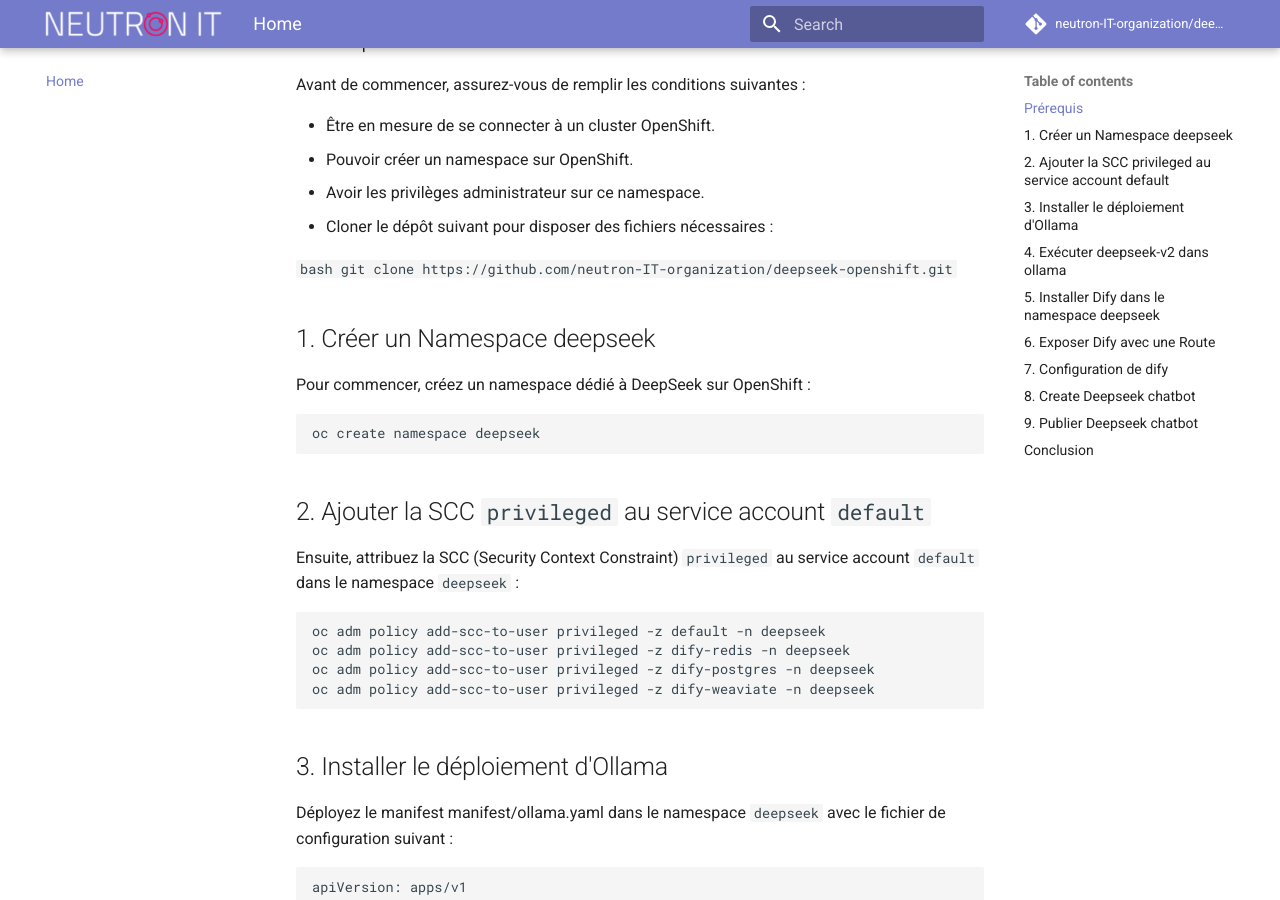
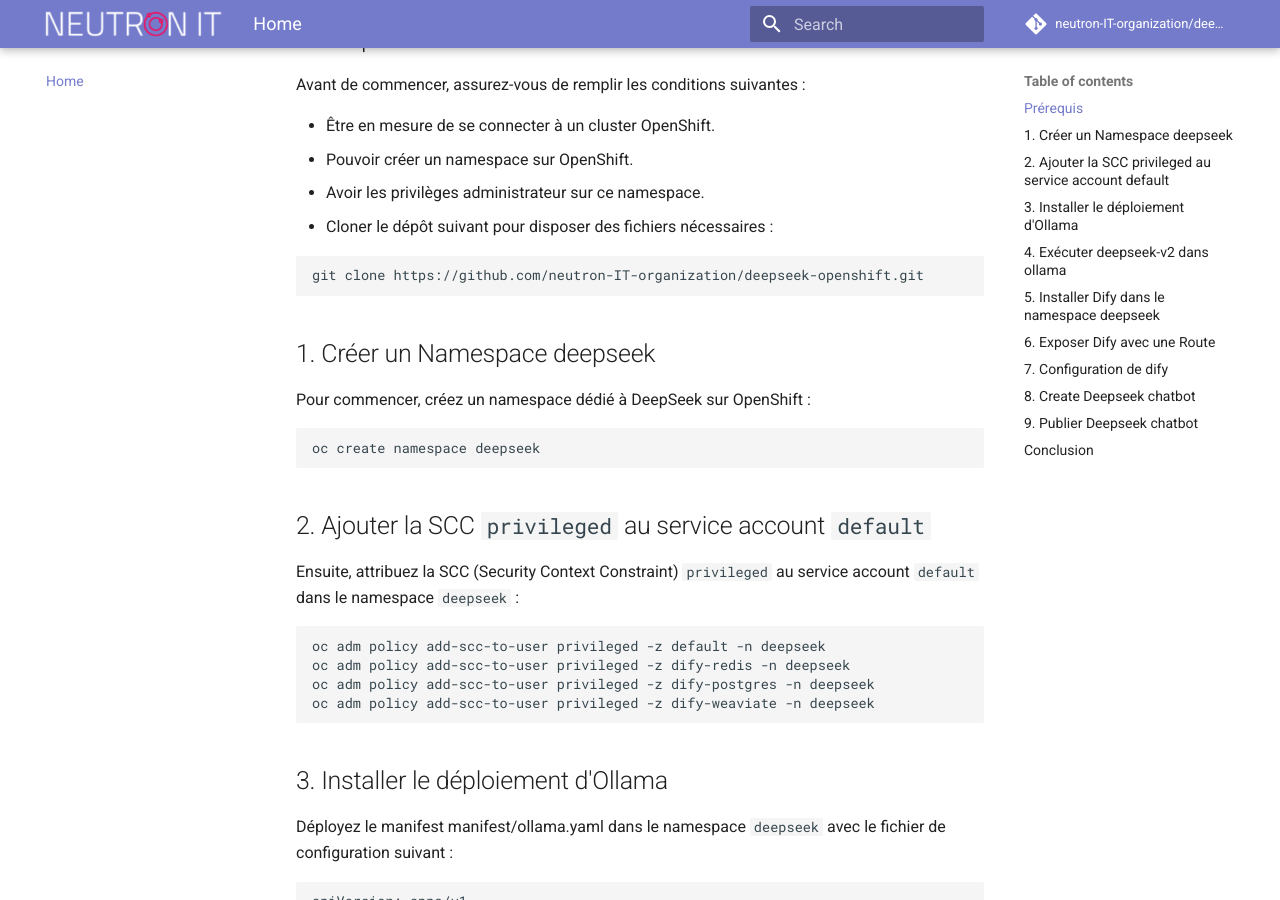
Before and after one commit to neutron-IT-organization/deepseek-openshift, an MkDocs documentation site: the page built from content/index.md, in a window 1280 px wide and 900 px high, scrolled down 586 px. Built offline with MkDocs 1.6.1 and Material for MkDocs 9.7.7, drawn with Linux system fonts in a browser that asks for light colours; comment, search, counter and statistics services are not loaded.

Commit message:
modify color

````diff
--- a/content/index.md
+++ b/content/index.md
@@ -15,15 +15,15 @@
 - Avoir les privilèges administrateur sur ce namespace.
 - Cloner le dépôt suivant pour disposer des fichiers nécessaires :
 
-  ```bash
-  git clone https://github.com/neutron-IT-organization/deepseek-openshift.git
-  ```
+```shell
+git clone https://github.com/neutron-IT-organization/deepseek-openshift.git
+```
 
 ## 1. Créer un Namespace deepseek
 
 Pour commencer, créez un namespace dédié à DeepSeek sur OpenShift :
 
-```bash
+```shell
 oc create namespace deepseek
 ```
 
````
